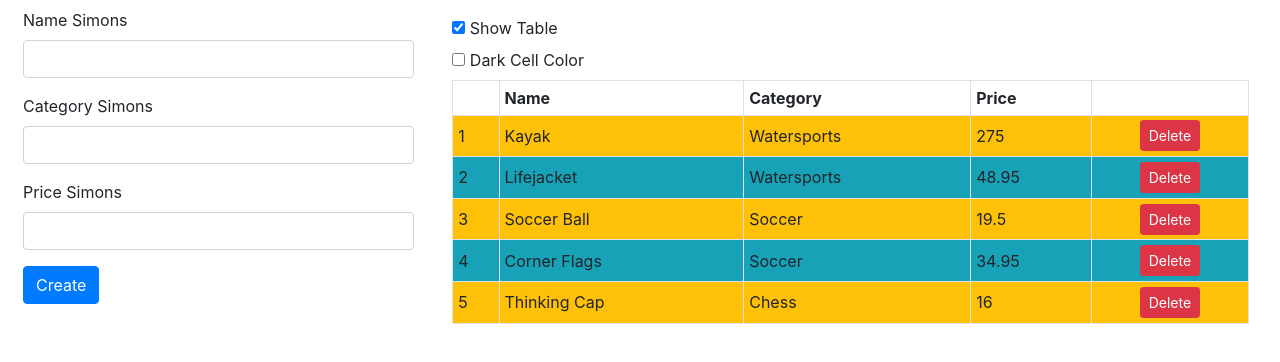
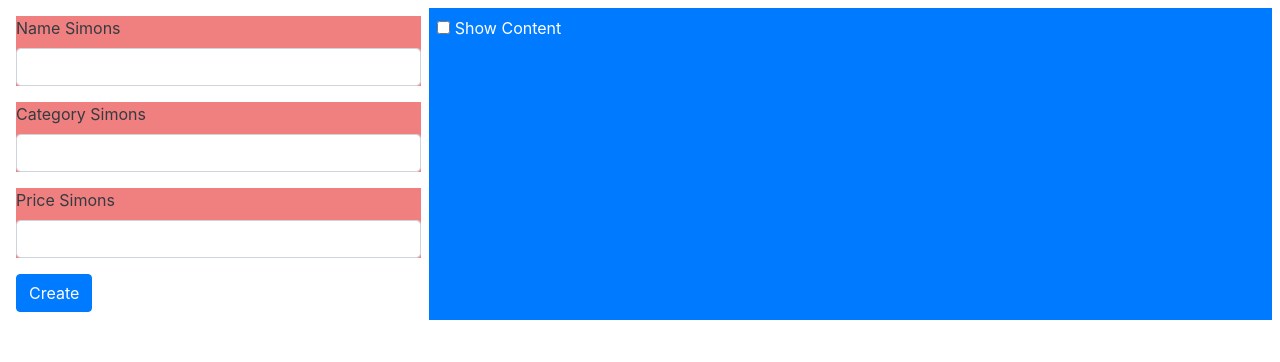
Before and after one commit to saymonset/angular6, an Angular app: page / in a window 1280 px wide. Shown: the top 362 px of the page. Built offline with nearby package versions, Linux system fonts and the light colour scheme.

Commit message:
Capitulo 17. componentes

```diff
--- /dev/null
+++ b/src/app/saymon/productForm.component.css
@@ -0,0 +1,3 @@
+div {
+	background-color: lightcoral;
+}
--- /dev/null
+++ b/src/app/saymon/productForm.component.html
@@ -0,0 +1,21 @@
+<form novalidate [formGroup]="form" (ngSubmit)="submitForm(form)">
+	<div class="form-group" *ngFor="let control of form.productControls">
+		<label>{{control.label}}</label>
+		<input class="form-control"
+				[(ngModel)]="newProduct[control.modelProperty]"
+				name="{{control.modelProperty}}"
+				formControlName="{{control.modelProperty}}" />
+
+			<ul class="text-danger list-unstyled"
+			*ngIf="(formSubmitted || control.dirty) && !control.valid">
+				<li *ngFor="let error of control.getValidationMessages()">
+				{{error}}
+				</li>
+			</ul>
+	</div>
+	<button class="btn btn-primary" type="submit"
+			[disabled]="formSubmitted && !form.valid"
+			[class.btn-secondary]="formSubmitted && !form.valid">
+			Create
+	</button>
+</form>
--- /dev/null
+++ b/src/app/saymon/productForm.component.ts
@@ -0,0 +1,29 @@
+import { Component, Output, EventEmitter } from "@angular/core";
+import { Product } from "./product.model";
+import { ProductFormGroup } from "./form.model";
+
+@Component({
+selector: "paProductForm",
+templateUrl: "productForm.component.html",
+styleUrls: ["productForm.component.css"]
+})
+export class ProductFormComponent {
+	form: ProductFormGroup = new ProductFormGroup();
+	newProduct: Product = new Product();
+	formSubmitted: boolean = false;
+
+    @Output("paNewProduct")
+	newProductEvent = new EventEmitter<Product>();
+
+	submitForm(form: any) {
+		this.formSubmitted = true;
+		if (form.valid) {
+			this.newProductEvent.emit(this.newProduct);
+			this.newProduct = new Product();
+			this.form.reset();
+			this.formSubmitted = false;
+		}
+	}
+
+
+}
--- /dev/null
+++ b/src/app/saymon/productTable.component.html
@@ -0,0 +1,15 @@
+<table class="table table-sm table-bordered table-striped">
+	<tr><th></th><th>Name</th><th>Category</th><th>Price</th><th></th></tr>
+	<tr *paFor="let item of getProducts(); let i = index; let odd = odd;
+				let even = even" [class.bg-info]="odd" [class.bg-warning]="even">
+		<td style="vertical-align:middle">{{i + 1}}</td>
+		<td style="vertical-align:middle">{{item.name}}</td>
+		<td style="vertical-align:middle">{{item.category}}</td>
+		<td style="vertical-align:middle">{{item.price}}</td>
+		<td class="text-xs-center">
+			<button class="btn btn-danger btn-sm" (click)="deleteProduct(item.id)">
+				Delete
+			</button>
+		</td>
+	</tr>
+</table>
--- /dev/null
+++ b/src/app/saymon/productTable.component.ts
@@ -0,0 +1,29 @@
+import { Component, Input } from "@angular/core";
+import { Model } from "./repository.model";
+import { Product } from "./product.model";
+
+@Component({
+selector: "paProductTable",
+templateUrl: "productTable.component.html"
+})
+
+export class ProductTableComponent {
+
+@Input("model")
+dataModel: Model;
+
+getProduct(key: number): Product {
+	return this.dataModel.getProduct(key);
+}
+
+getProducts(): Product[] {
+	return this.dataModel.getProducts();
+}
+
+deleteProduct(key: number) {
+	this.dataModel.deleteProduct(key);
+}
+
+	showTable: boolean = true;
+
+}
--- a/src/app/saymon/saymon.component.html
+++ b/src/app/saymon/saymon.component.html
@@ -1,66 +1,13 @@
-<div class="row m-2">
-	<div class="col-4">
-			<form novalidate [formGroup]="form" (ngSubmit)="submitForm(form)">
-				<div class="form-group" *ngFor="let control of form.productControls">
-					<label>{{control.label}}</label>
-					<input class="form-control"	[(ngModel)]="newProduct[control.modelProperty]" name="{{control.modelProperty}}"
-					      formControlName="{{control.modelProperty}}" />
-							<ul class="text-danger list-unstyled"
-							*ngIf="(formSubmitted || control.dirty) && !control.valid">
-									<li *ngFor="let error of control.getValidationMessages()">
-									{{error}}
-									</li>
-							</ul>
-				</div>
-				<button class="btn btn-primary" type="submit"
-						[disabled]="formSubmitted && !form.valid"
-						[class.btn-secondary]="formSubmitted && !form.valid">
-							Create
-				</button>
-			</form>
-	</div>
-<div class="col-8">
-	<div class="m-2">
-		<div class="checkbox">
-			<label>
-				<input type="checkbox" [(ngModel)]="showTable" />
-				Show Table
-			</label>
-		</div>
-
-		<div class="checkbox">
-			<label>
-			<input type="checkbox" [(ngModel)]="darkColor" />
-			Dark Cell Color
-			</label>
-		</div>
-			<table *paIf="showTable" [paCellDarkColor]="darkColor"
-			class="table table-sm table-bordered table-striped">
-		<!-- <ng-template [paIf]="showTable"> -->
-
-				<tr><th></th><th>Name</th><th>Category</th><th>Price</th><th></th></tr>
-
-				<tr *paFor="let item of getProducts(); let i = index; let odd = odd;
-						let even = even" [class.bg-info]="odd" [class.bg-warning]="even">
-
-				<!-- 	<ng-template [paForOf]="getProducts()" let-item let-i="index" let-odd="odd" let-even="even">
-						<tr [class.bg-info]="odd" [class.bg-warning]="even"> -->
-							 	<td style="vertical-align:middle">{{i + 1}}</td>
-								<td style="vertical-align:middle">{{item.name}}</td>
-								<td style="vertical-align:middle">{{item.category}}</td>
-								<td style="vertical-align:middle">{{item.price}}</td>
-								<td class="text-center">
-									<button class="btn btn-danger btn-sm" (click)="deleteProduct(item.id)">
-										Delete
-									</button>
-								</td>
-						</tr>
-					<!-- </ng-template> -->
+<div class="row text-white m-2">
 
 
+	<div class="col-4 p-2 text-dark">
+		<paProductForm (paNewProduct)="addProduct($event)"></paProductForm>
+	</div>
 
-			</table>
-
-	<!-- 	 </ng-template> -->
+	<div class="col-8 p-2 bg-primary">
+		<paToggleView>
+			<paProductTable [model]="model"></paProductTable>
+		</paToggleView>
 	</div>
 </div>
--- a/src/app/saymon/saymon.component.ts
+++ b/src/app/saymon/saymon.component.ts
@@ -10,92 +10,19 @@ import { ProductFormGroup } from "./form.model";
 })
 export class SaymonComponent {
 
-showTable: boolean = true;
+
 		constructor(ref: ApplicationRef) {
 				(<any>window).appRef = ref;
 				(<any>window).model = this.model;
 				}
 
 		 model: Model = new Model();
-		 form: ProductFormGroup = new ProductFormGroup();
 
-
-		getProduct(key: number): Product {
-			return this.model.getProduct(key);
-		}
-		getProducts(): Product[] {
-			return this.model.getProducts();
-		}
-
-		selectedProduct: string;
-
-		getSelected(product: Product): boolean {
-			return product.name == this.selectedProduct;
-		}
-
-
-
-		newProduct: Product = new Product();
-
-		get jsonProduct() {
-			return JSON.stringify(this.newProduct);
-			}
 
 		addProduct(p: Product) {
 			 this.model.saveProduct(p);
 			console.log("New Product: " + this.jsonProduct);
 			}
 
-			deleteProduct(key: number) {
-				this.model.deleteProduct(key);
-			}
-
-
-			getValidationMessages(state: any, thingName?: string) {
-				let thing: string = state.path || thingName;
-				let messages: string[] = [];
-				if (state.errors) {
-					for (let errorName in state.errors) {
-							switch (errorName) {
-								case "required":
-									messages.push(`You must enter a ${thing}`);
-									break;
-								case "minlength":
-									messages.push(`A ${thing} must be at least	${state.errors['minlength'].requiredLength} characters`);
-									break;
-								case "pattern":
-									messages.push(`The ${thing} contains
-									illegal characters`);
-									break;
-							}
-					}
-				}
-			return messages;
-			}
-
-
-
-			formSubmitted: boolean = false;
-
-			submitForm(form: NgForm) {
-
-					this.formSubmitted = true;
-					if (form.valid) {
-
-							this.addProduct(this.newProduct);
-							this.newProduct = new Product();
-							form.reset();
-							this.formSubmitted = false;
-					}
-			}
-
-
-			getFormValidationMessages(form: NgForm): string[] {
-					let messages: string[] = [];
-					Object.keys(form.controls).forEach(k => {
-						this.getValidationMessages(form.controls[k], k).forEach(m => messages.push(m));
-					});
-					return messages;
-		    }
 
 }
--- /dev/null
+++ b/src/app/saymon/toggleView.component.html
@@ -0,0 +1,7 @@
+<div class="checkbox">
+	<label>
+	<input type="checkbox" [(ngModel)]="showContent" />
+		Show Content
+	</label>
+</div>
+<ng-content *ngIf="showContent"></ng-content>
--- /dev/null
+++ b/src/app/saymon/toggleView.component.ts
@@ -0,0 +1,10 @@
+import { Component } from "@angular/core";
+
+@Component({
+selector: "paToggleView",
+templateUrl: "toggleView.component.html"
+})
+export class PaToggleView {
+
+showContent: boolean = false;
+}
```
Also changed, not shown: src/app/app.module.ts (+10 -1 lines), src/app/saymon/template.html (deleted, +0 -23 lines).
